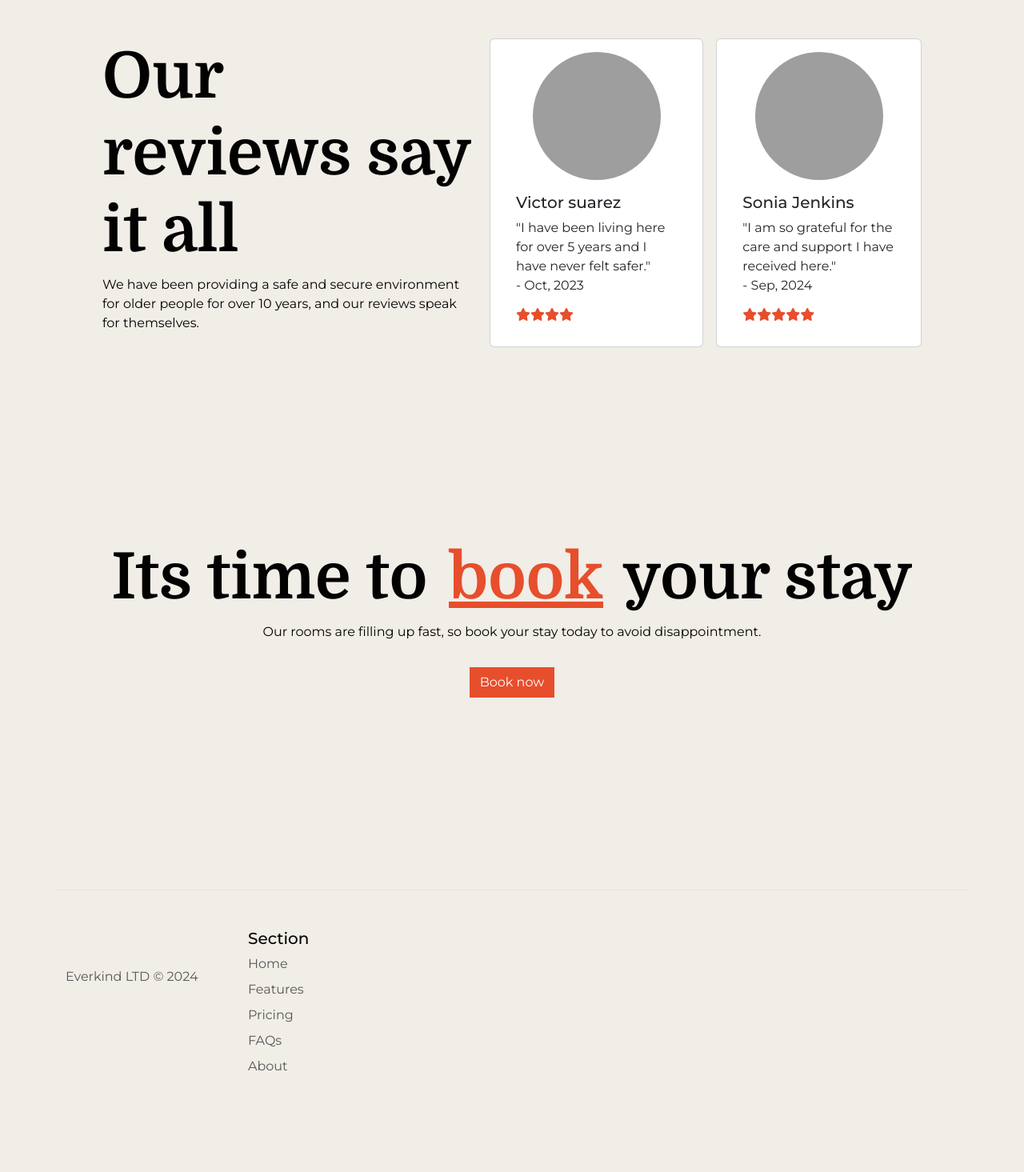
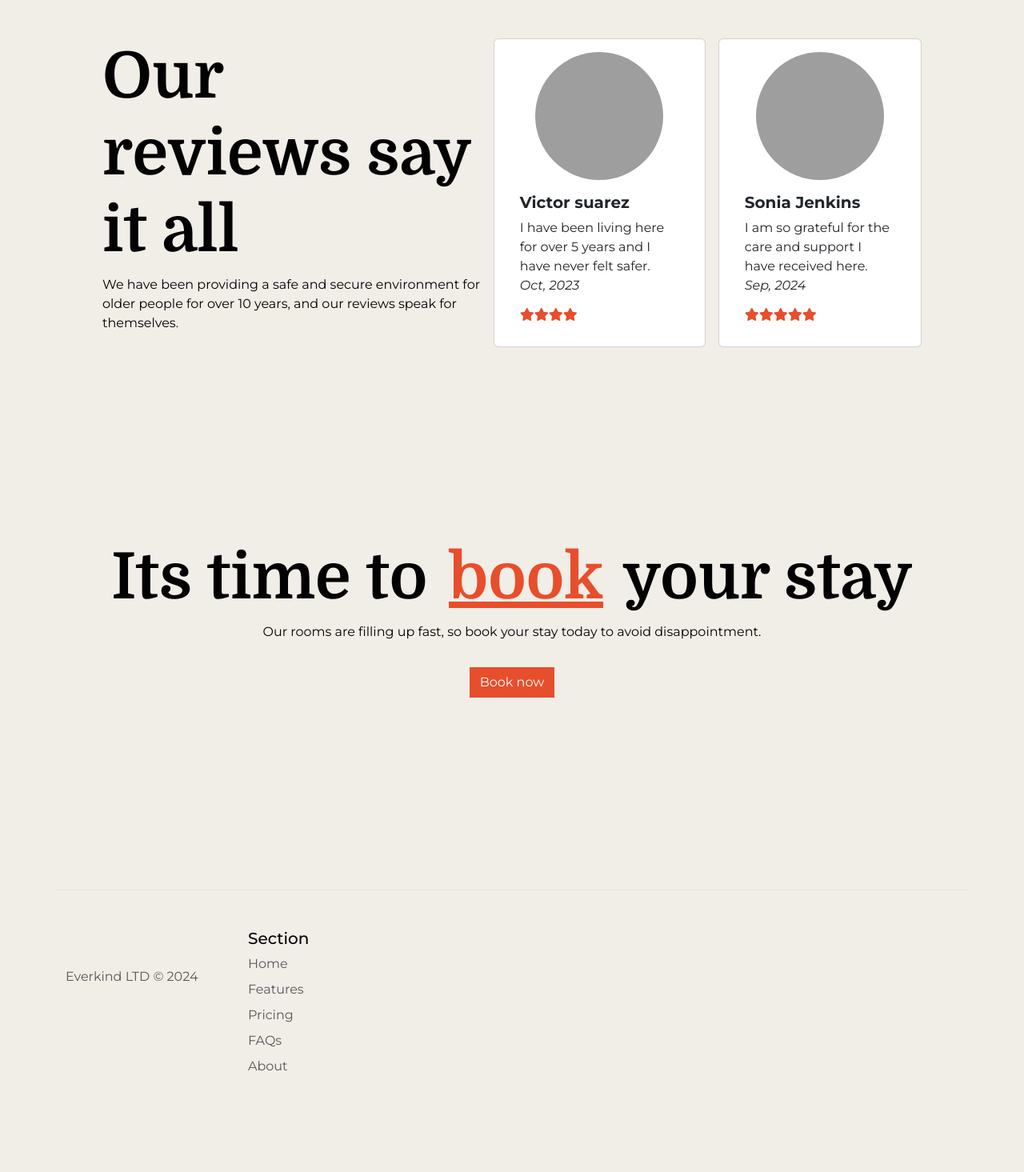
Before and after one commit to Chere3/Everkind, a Flask app: page / in a window 1280 px wide. Shown: the part 1636-3101 px from the top of the page at 80% size. Run offline with Flask 3, Linux system fonts and the light colour scheme; some libraries are stand-ins or nearby versions; grey boxes are pictures that could not be loaded.

Commit message:
refactor(home): enhance styling for testimonials in home page

```diff
--- a/templates/home.html
+++ b/templates/home.html
@@ -42,9 +42,9 @@
       <div class="card p-3">
         <img src="https://images.pexels.com/photos/3018993/pexels-photo-3018993.jpeg?auto=compress&cs=tinysrgb&w=600" class="card-img-top align-self-center" alt="..." style="width: 160px; height: 160px; border-radius: 50%; object-fit: cover;" />
         <div class="card-body">
-          <h5 class="card-title">Victor suarez</h5>
+          <h5 class="card-title fw-bold">Victor suarez</h5>
           <p class="card-text">
-            "I have been living here for over 5 years and I have never felt safer."<br />- Oct, 2023
+            I have been living here for over 5 years and I have never felt safer.<br /><span class="fst-italic">Oct, 2023</span>
           </p>
           <div class="d-flex">
             <i class="fa-solid fa-star" style="filter: brightness(0) saturate(100%) invert(42%) sepia(70%) saturate(5337%) hue-rotate(351deg) brightness(100%) contrast(81%);"></i>
@@ -57,9 +57,9 @@
       <div class="card p-3">
         <img src="https://images.pexels.com/photos/3768117/pexels-photo-3768117.jpeg?auto=compress&cs=tinysrgb&w=1260&h=750&dpr=1" class="card-img-top align-self-center" alt="..." style="width: 160px; height: 160px; border-radius: 50%; object-fit: cover;" />
         <div class="card-body">
-          <h5 class="card-title">Sonia Jenkins</h5>
+          <h5 class="card-title fw-bold">Sonia Jenkins</h5>
           <p class="card-text">
-            "I am so grateful for the care and support I have received here."<br />- Sep, 2024
+            I am so grateful for the care and support I have received here.<br /><span class="fst-italic">Sep, 2024</span>
           </p>
           <div class="d-flex">
             <i class="fa-solid fa-star" style="filter: brightness(0) saturate(100%) invert(42%) sepia(70%) saturate(5337%) hue-rotate(351deg) brightness(100%) contrast(81%);"></i>
```
